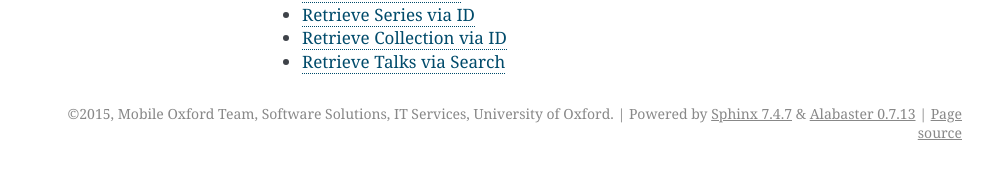
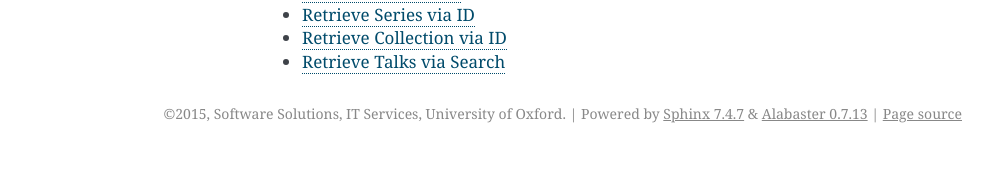
Before and after one commit to ox-it/talks.ox, a Sphinx documentation site: the page built from docs/source/index.rst, in a window 1280 px wide. Shown: the part 1376-1545 px from the top of the page, without its empty margins (148-1141 px from the left). Built offline with Sphinx 7.4.7, drawn with Linux system fonts in a browser that asks for light colours.

Commit message:
Update conf.py

```diff
--- a/docs/source/conf.py
+++ b/docs/source/conf.py
@@ -58,7 +58,7 @@ rst_epilog = """
 
 # General information about the project.
 project = u'talks.ox'
-copyright = u'2015, Mobile Oxford Team, Software Solutions, IT Services, University of Oxford'
+copyright = u'2015, Software Solutions, IT Services, University of Oxford'
 
 # The version info for the project you're documenting, acts as replacement for
 # |version| and |release|, also used in various other places throughout the
@@ -248,7 +248,7 @@ latex_documents = [
 # (source start file, name, description, authors, manual section).
 man_pages = [
     ('index', 'talksox', u'talks.ox Documentation',
-     [u'Mobile Oxford Team, Software Solutions, IT Services, University of Oxford'], 1)
+     [u'Software Solutions, IT Services, University of Oxford'], 1)
 ]
 
 # If true, show URL addresses after external links.
@@ -262,7 +262,7 @@ man_pages = [
 #  dir menu entry, description, category)
 texinfo_documents = [
   ('index', 'talksox', u'talks.ox Documentation',
-   u'Mobile Oxford Team, Software Solutions, IT Services, University of Oxford', 'talksox', 'One line description of project.',
+   u'Software Solutions, IT Services, University of Oxford', 'talksox', 'One line description of project.',
    'Miscellaneous'),
 ]
 
```
